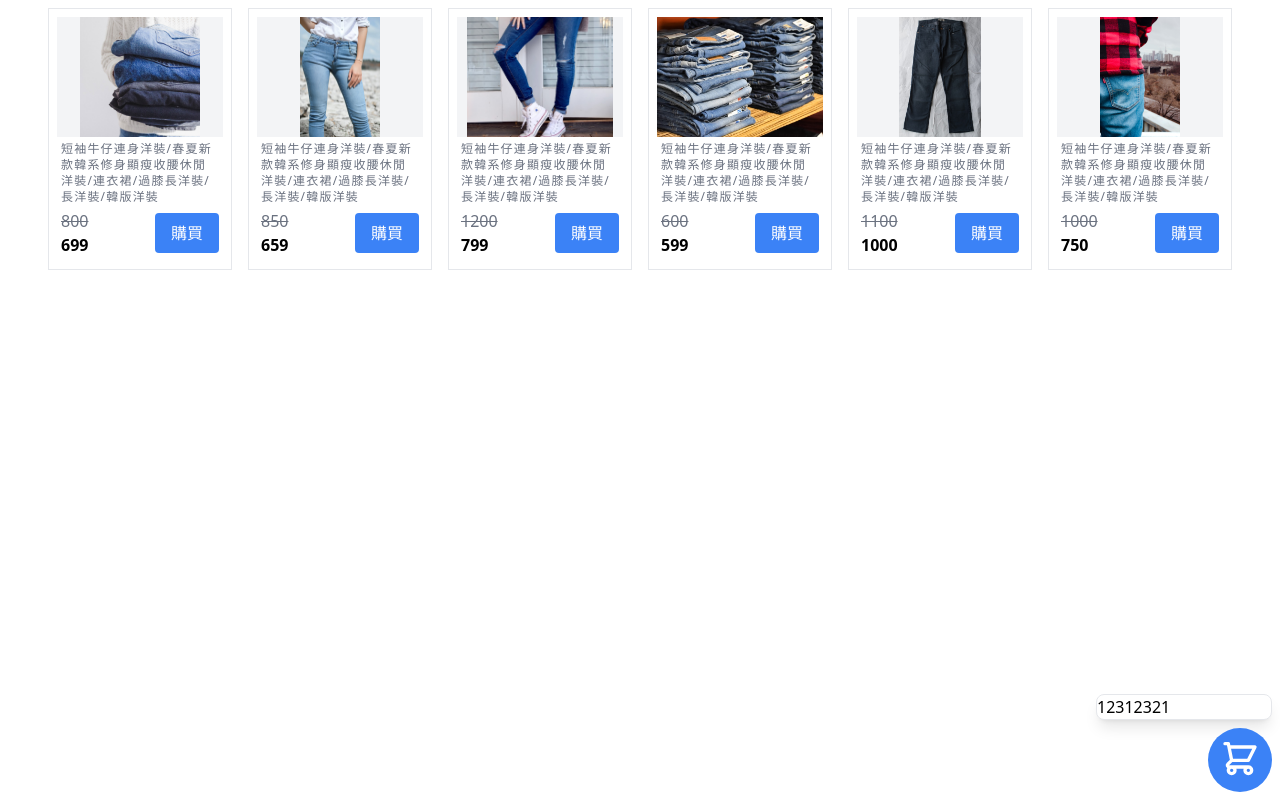
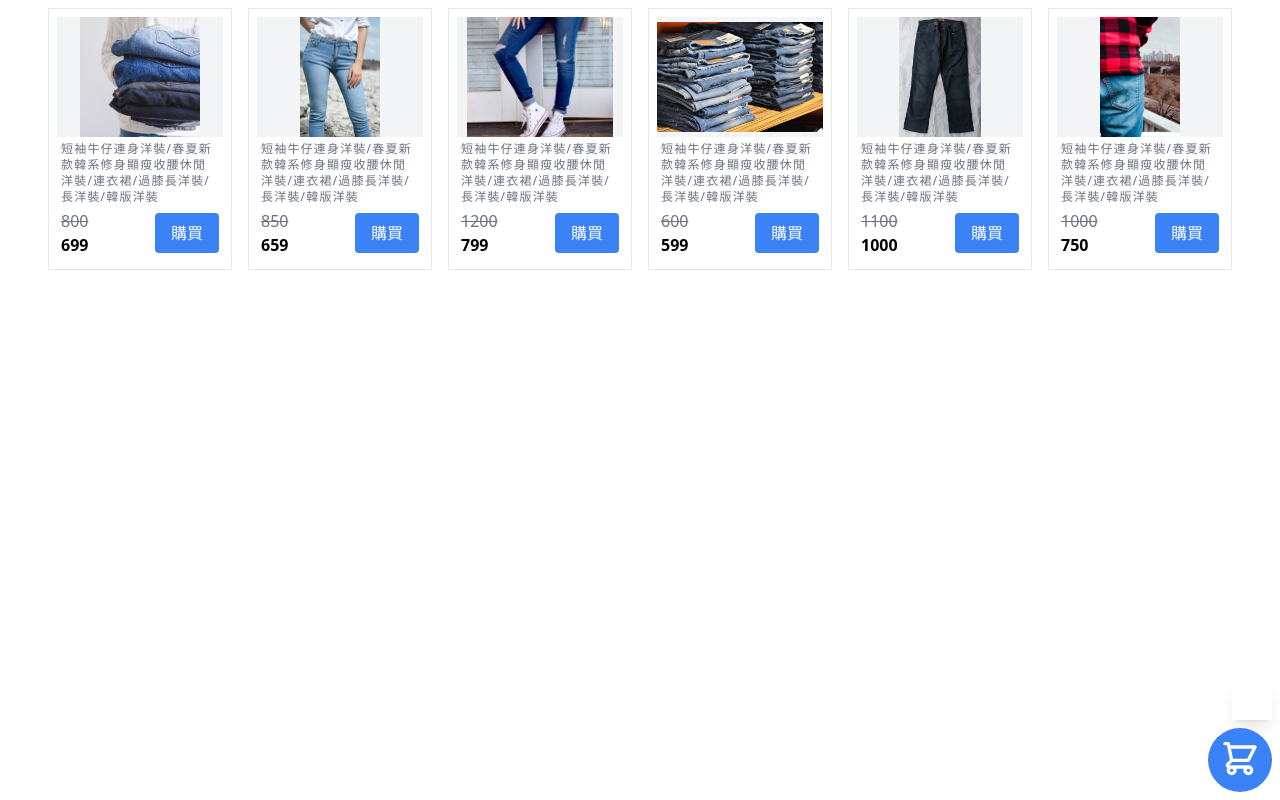
Before and after one commit to MuJungHo/react-shopping-cart, a React (Create React App) app: page / in a window 1280 px wide. Both pictures are taken after a click on the button 1240 px from the left and 760 px from the top of the page. Built offline with nearby package versions, Linux system fonts and the light colour scheme.

Commit message:
新增購物車清單

```diff
--- a/src/components/Cart.js
+++ b/src/components/Cart.js
@@ -1,16 +1,28 @@
 import { useCart } from "../context";
-
+import React, { useState } from "react";
+import CartItem from "./CartItem";
 const Cart = () => {
   const { cart } = useCart();
+  const [open, setOpen] = useState(false);
   return (
     <>
       <div
-        style={{ maxHeight: "40vh" }}
-        className="fixed bg-white w-44 right-2 bottom-20 shadow-lg border rounded-lg"
+        style={{ maxHeight: "60vh" }}
+        className={
+          " fixed bg-white w-66 p-5 right-2 bottom-20 shadow-lg borderinset-0 transform ease-in-out overflow-auto" +
+          (open
+            ? " transition-opacity opacity-100 duration-500 translate-x-0  "
+            : " transition-all delay-500 opacity-0 translate-x-full  ")
+        }
       >
-        12312321
+        {cart.map((item) => (
+          <CartItem key={item.productId} item={item} />
+        ))}
       </div>
-      <button class="fixed right-2 bottom-2 w-16 h-16 text-white transition-colors duration-150 bg-blue-500 rounded-full hover:bg-blue-800">
+      <button
+        onClick={() => setOpen(!open)}
+        class="fixed right-2 bottom-2 w-16 h-16 text-white transition-colors duration-150 bg-blue-500 rounded-full hover:bg-blue-800"
+      >
         <span class="relative inline-block">
           <svg
             xmlns="http://www.w3.org/2000/svg"
--- /dev/null
+++ b/src/components/CartItem.js
@@ -0,0 +1,28 @@
+import { useCart } from "../context";
+import React, { useState } from "react";
+
+const CartItem = ({ item }) => {
+  return (
+    <div className="flex mb-2">
+      <div
+        style={{ width: 100, height: 100 }}
+        className="flex bg-gray-100 mr-2"
+      >
+        <img
+          alt=""
+          className="m-auto"
+          style={{ maxHeight: 100, maxWidth: 100 }}
+          src={`/images/${item.productId}.jpg`}
+        />
+      </div>
+      <div className="text-xs">
+        <p>{`尺寸${item.size}`}</p>
+        <p>{`顏色${item.color}`}</p>
+        <p>{`數量${item.count}`}</p>
+        <p>{`購買方式${item.payType}`}</p>
+      </div>
+    </div>
+  );
+};
+
+export default CartItem;
--- a/src/components/Modal.js
+++ b/src/components/Modal.js
@@ -52,12 +52,15 @@ const Modal = ({ open, closeModal, product }) => {
     >
       <div className="w-full">
         <div className="flex space-between border-b pb-4 mb-3">
-          <img
-            alt=""
-            className="block"
-            style={{ minHeight: 120, maxHeight: 120 }}
-            src={`/images/${product.id}.jpg`}
-          />
+          <div style={{ height: 120, width: 120 }} className="flex bg-gray-100">
+            <img
+              alt=""
+              className="m-auto"
+              style={{ maxHeight: 120 }}
+              src={`/images/${product.id}.jpg`}
+            />
+          </div>
+
           <div className="ml-4">
             <div className="mb-2">{product.title}</div>
             <p className="line-through text-gray-500">{product.price}</p>
--- a/src/components/Product.js
+++ b/src/components/Product.js
@@ -13,11 +13,11 @@ const Product = ({ product }) => {
   return (
     <div className="lg:w-1/6 w-1/4 p-2">
       <div className="border hover:shadow-md p-2">
-        <div style={{ height: 120 }} className="flex bg-gray-100">
+        <div style={{ height: 120 }} className="w-full flex bg-gray-100">
           <img
             alt=""
             className="m-auto"
-            style={{ minHeight: 120, maxHeight: 120 }}
+            style={{ maxHeight: 120 }}
             src={`/images/${product.id}.jpg`}
           />
         </div>
--- a/src/context.js
+++ b/src/context.js
@@ -8,7 +8,7 @@ export const CartProvider = ({ children }) => {
   const [cart, setCart] = useState([]);
 
   const addToCart = ({ ...args }) => {
-    setCart([...cart, { ...args }]);
+    setCart([...cart, { ...args, _id: Date.now() }]);
   };
   const removeFromCart = (productId) => {
     setCart((prevCart) => {
```
